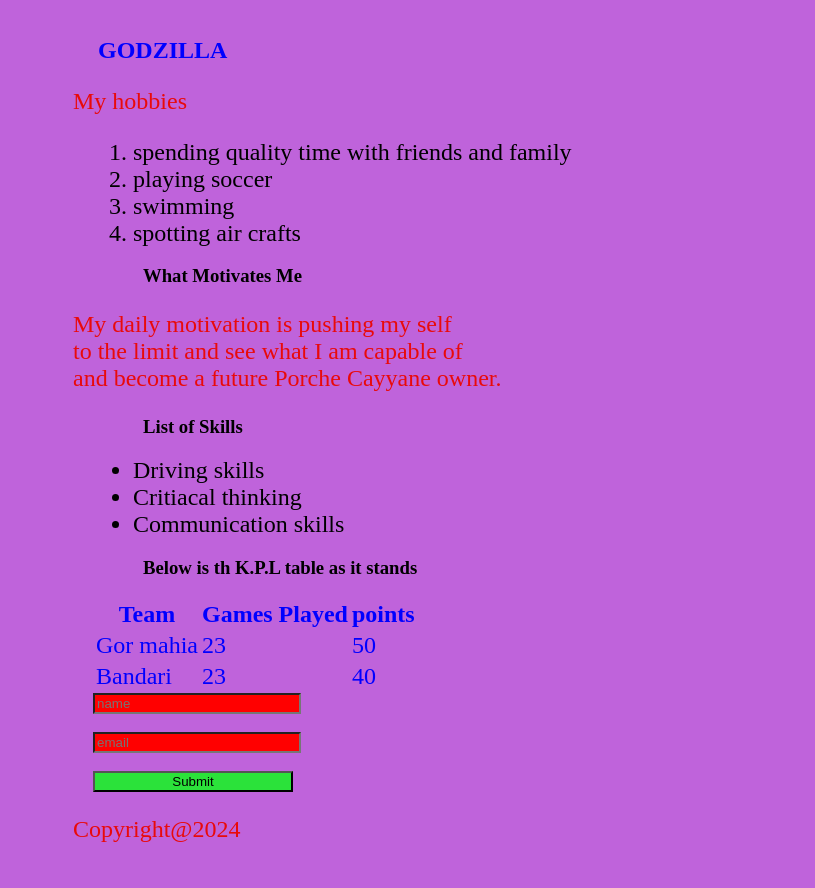
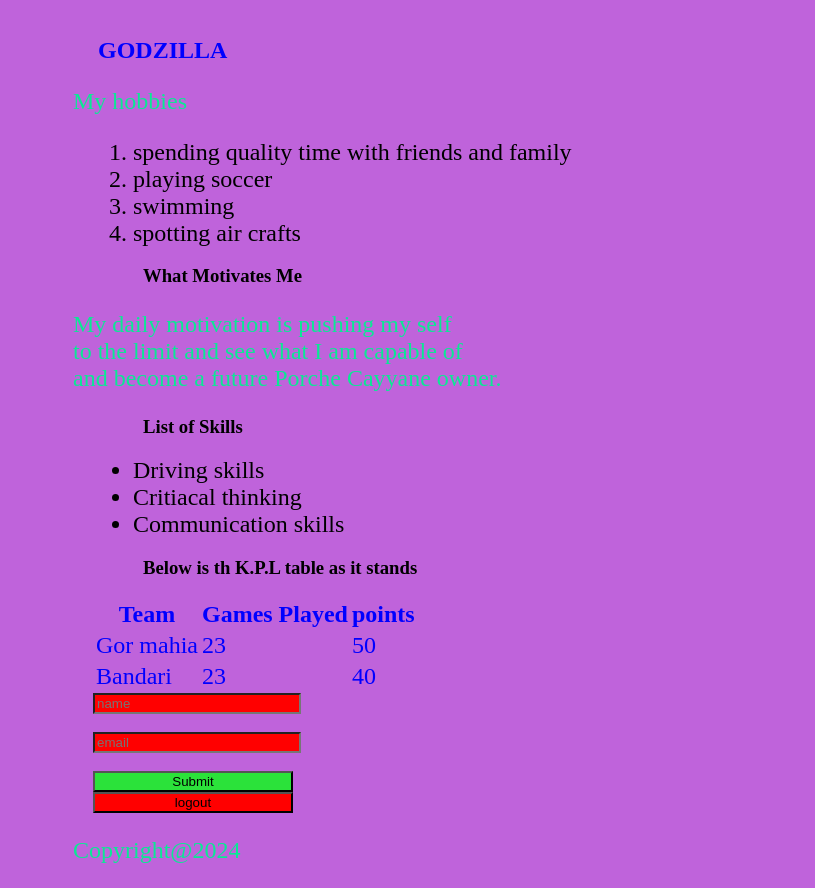
Before and after one commit to babumhenga/HTML-CSS, a plain HTML site: page index.html in a window 1280 px wide. Shown: the part 160-1048 px from the top of the page, without its empty margins (465-1280 px from the left). Before the commit the page ends 1027 px from the top, so only its background shows below. Drawn offline with Linux system fonts and the light colour scheme.

Commit message:
added stylings

```diff
--- a/Style.css
+++ b/Style.css
@@ -19,7 +19,7 @@ h2{
     margin-left: 555px;
 }
 p{
-    color: rgb(233, 10, 10);
+    color: rgb(10, 233, 148);
     margin-left:530px;
     font-size: x-large;
 }
@@ -44,3 +44,6 @@ button{
     background-color: rgb(43, 226, 58);
     cursor: pointer;
 }
+.logout{
+    border:5px;
+}
--- a/index.html
+++ b/index.html
@@ -64,6 +64,9 @@
         <section>
         <!--footer starts here-->
         <footer>
+            <div class="logout">
+                <input type="button" value="logout">
+            </div>
             <p>Copyright@2024</p>
         </footer>
     </body>
```
